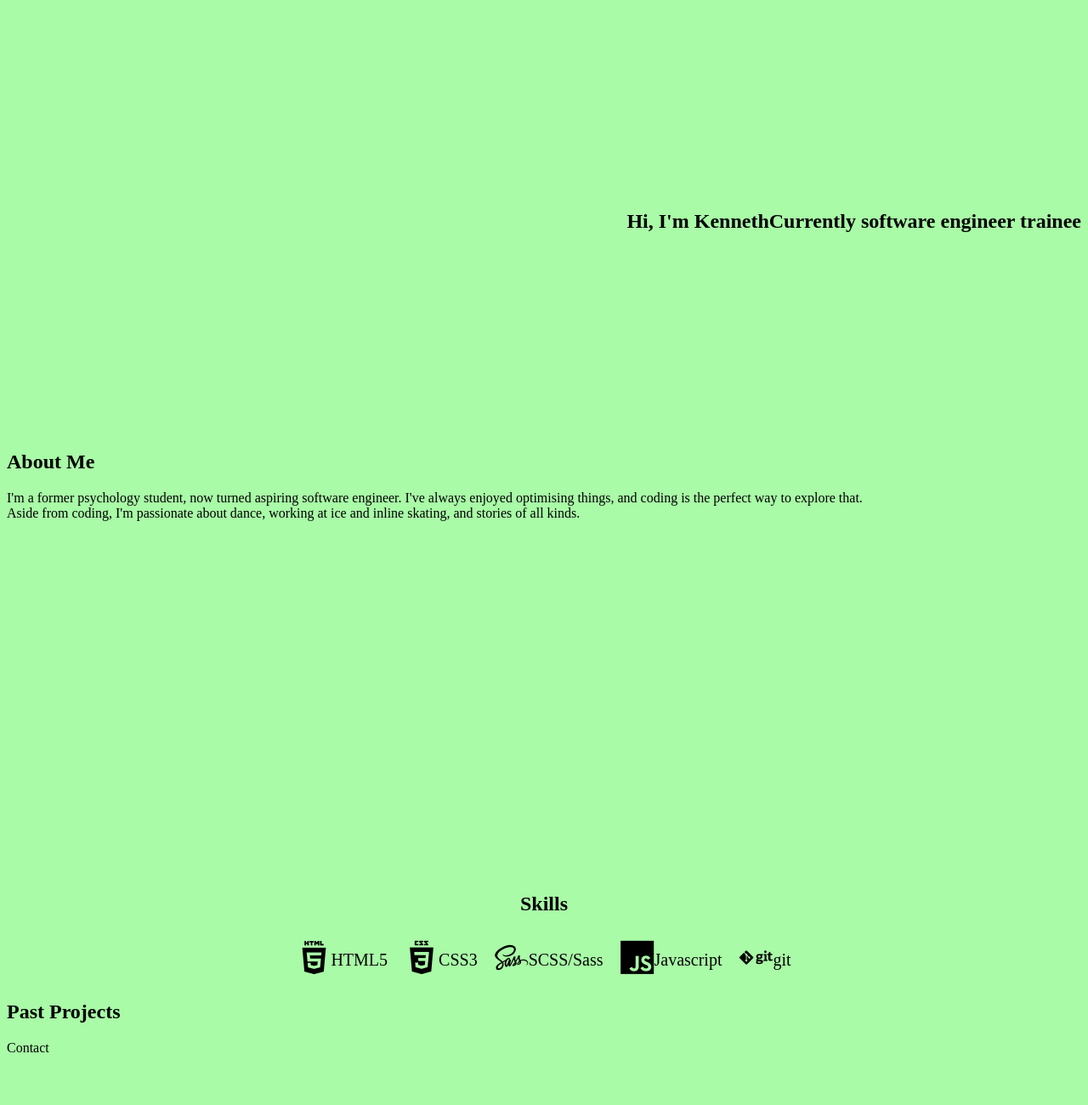
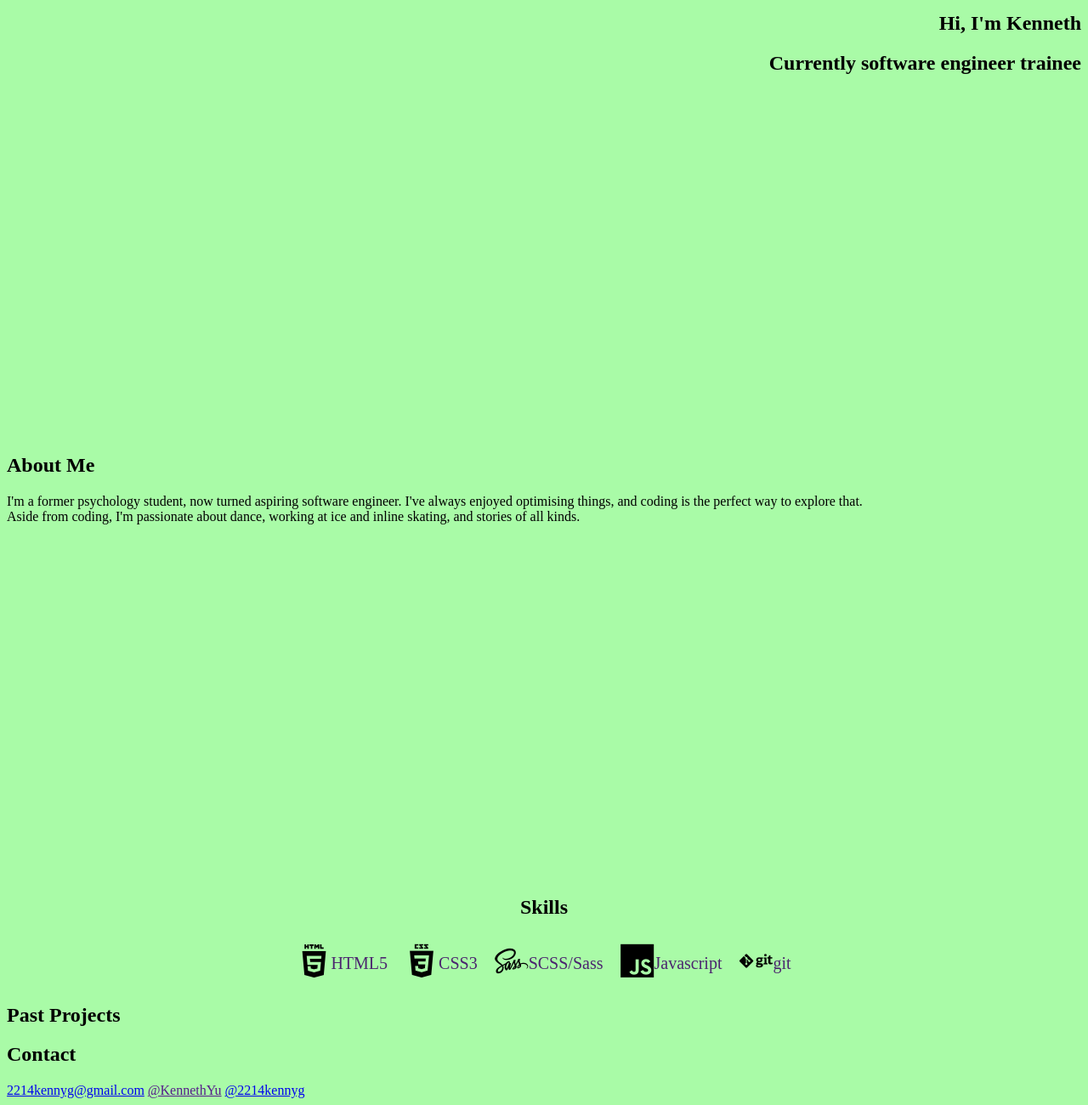
Before and after one commit to 2214kennyg/2214kennyg.github.io, a plain HTML site: page index.html in a window 1280 px wide. Shown: the part 32-1332 px from the top of the page at 85% size. Before the commit the page ends 1282 px from the top, so only its background shows below. Drawn offline with nearby package versions, Linux system fonts and the light colour scheme.

Commit message:
added contacts, changed some colours

```diff
--- a/index.html
+++ b/index.html
@@ -74,7 +74,16 @@
         </main>
 
         <footer>
-            <section class="contact" id="contact">Contact</section>
+            <section class="contact" id="contact">
+                <h1 class="contact__header">Contact</h1>
+                <a href="mailto:2214kennyg@gmail.com" class="contact__links"
+                    >2214kennyg@gmail.com</a
+                >
+                <a href="" class="contact__links">@KennethYu</a>
+                <a href="https://github.com/2214kennyg" class="contact__links"
+                    >@2214kennyg</a
+                >
+            </section>
         </footer>
     </body>
 </html>
--- a/styles.scss
+++ b/styles.scss
@@ -29,11 +29,13 @@
 .Home {
     height: 500px;
     width: auto;
-    display: flex;
+    // display: flex;
 
-    align-items: center;
-    justify-content: right;
+    // align-items: center;
+    // justify-content: right;
     &__header {
+        display: flex;
+        justify-content: right;
     }
     &__header2 {
         display: flex;
@@ -72,6 +74,7 @@
         font-size: 20px;
         display: flex;
         align-items: center;
+        color: $tekhelet;
     }
     // @media only screen and {
     //   display: flex;
@@ -85,4 +88,12 @@
 }
 
 .Contact {
+    &__header {
+    }
+    &__links {
+        color: $air-superiority-blue;
+        &:hover {
+            text-decoration: underline;
+        }
+    }
 }
```
Also changed, not shown: styles.css.
